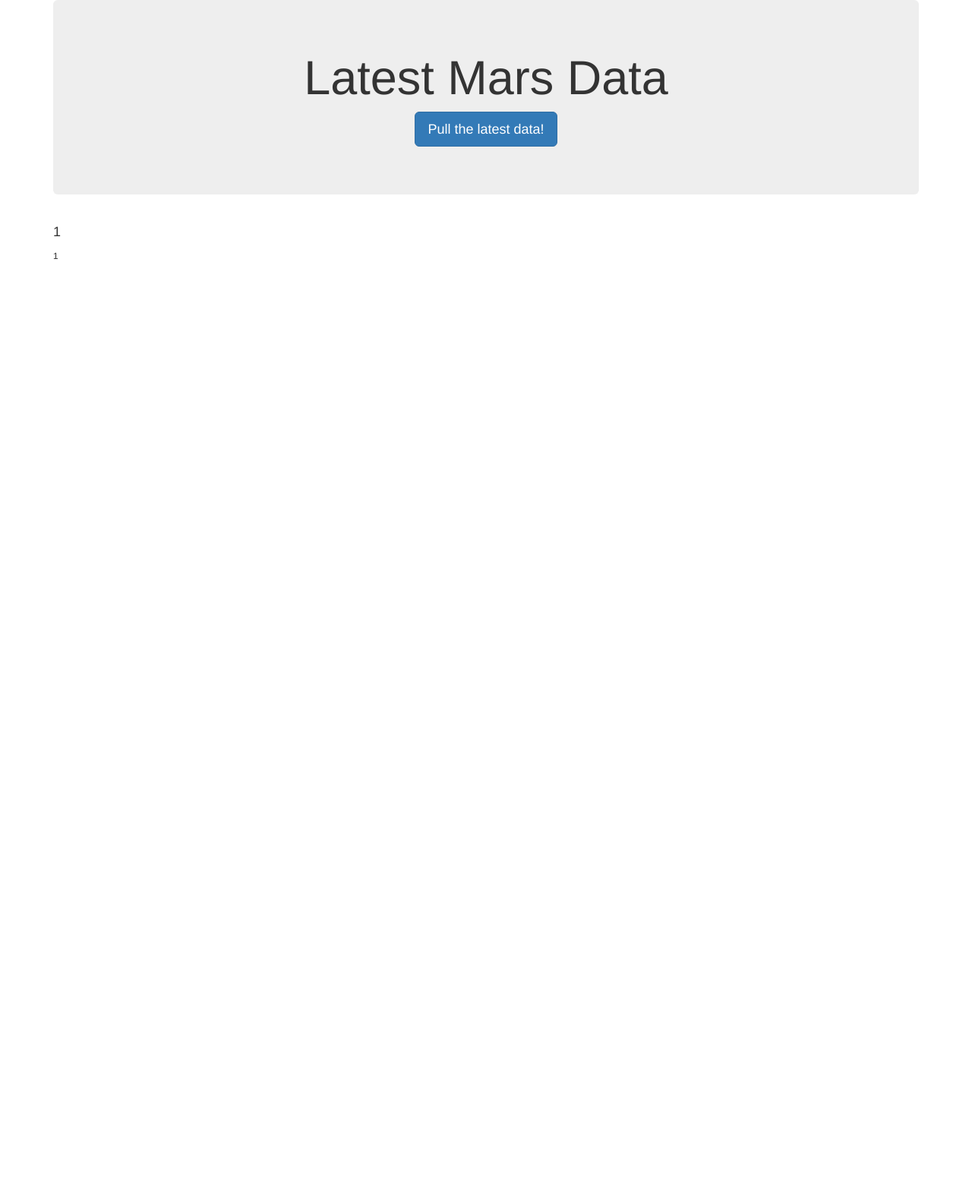
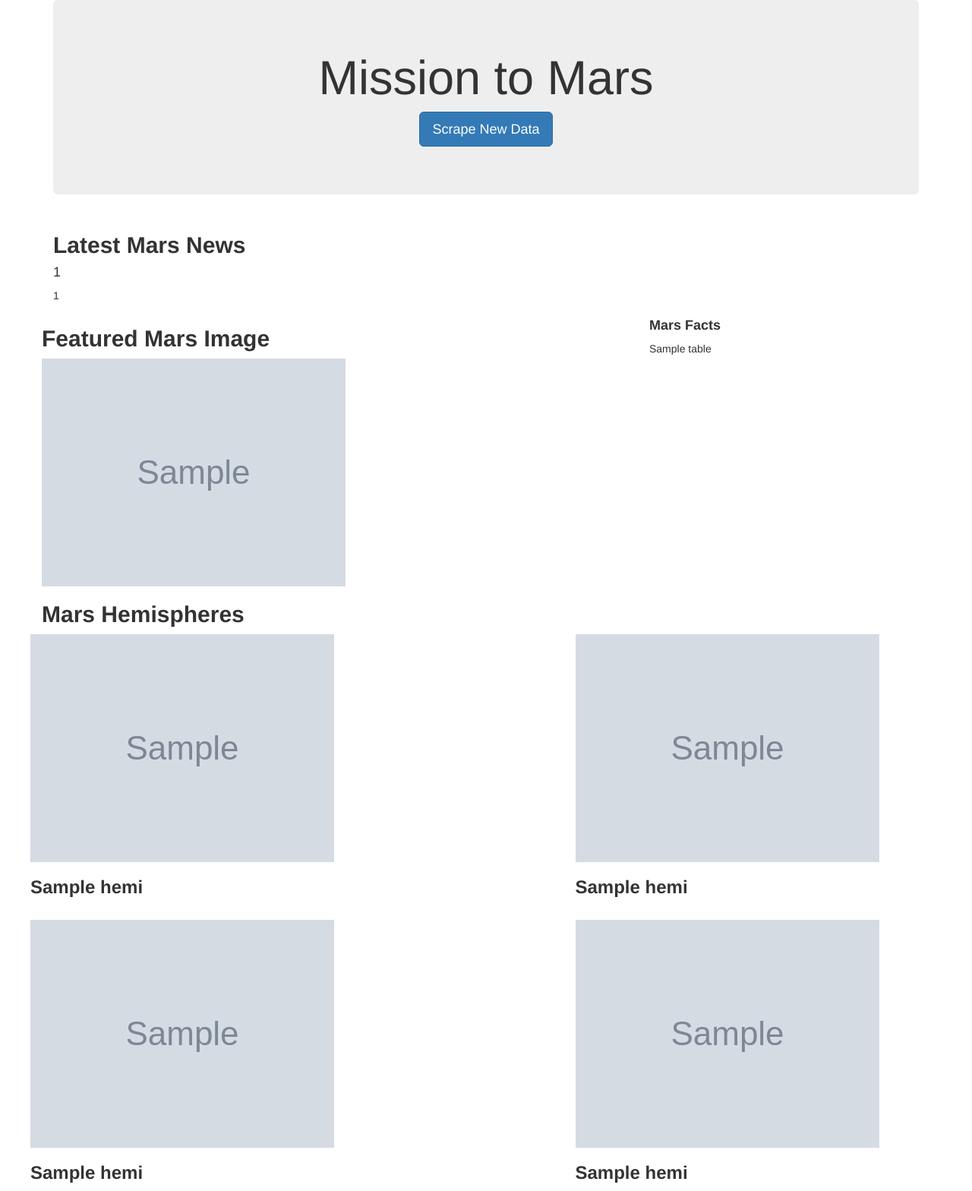
Before and after one commit to floresfdo/web-scraping-challenge, a Flask app: page / in a window 1280 px wide. Shown: the whole page at 76% size. Before the commit the page ends 341 px from the top, so only its background shows below. Run offline with Flask 2, Linux system fonts and the light colour scheme; grey boxes marked "Sample" are stand-in pictures; a database or web service that is not in the repository returns one stand-in record (values such as "Sample title"); some libraries are stand-ins or nearby versions.

Commit message:
pushing final updates

```diff
--- a/Missions_to_Mars/scrape_mars.py
+++ b/Missions_to_Mars/scrape_mars.py
@@ -60,6 +60,8 @@ def scrape():
     facts_url = 'https://space-facts.com/mars/'
     tables = pd.read_html(facts_url)
     facts_df = tables[0]
+    facts_df.columns = ['Description','Measurement']
+    facts_df = facts_df.set_index('Description')
 
     # convert dataframe to html
     facts_html = facts_df.to_html()
--- a/Missions_to_Mars/templates/index.html
+++ b/Missions_to_Mars/templates/index.html
@@ -13,17 +13,64 @@
   <div class="container">
 
     <div class="jumbotron text-center">
-      <h1>Latest Mars Data</h1>
-      <p><a class="btn btn-primary btn-lg" href="/scrape" role="button">Pull the latest data!</a></p>
+      <h1>Mission to Mars</h1>
+      <p><a class="btn btn-primary btn-lg" href="/scrape" role="button">Scrape New Data</a></p>
     </div>
 
     <div class="row" id="mars_facts">
       <div class="col-md-12">
+        <h2><strong>Latest Mars News</strong></h2>
         <h4 class="heading">{{data.n_title}}</h4>
-        <small>{{data.n_text}}</small>
+        <p>{{data.n_text}}</p>
       </div>
+    <div class="row" id="mars_image">
+       <div class="col-md-8">
+        <h2 class="heading"><strong> Featured Mars Image</strong></h2>
+        <img src="{{data.featured_img}}" alt="mars">
+       </div>
+       <div class="col-md-4">
+        <h4 class="heading"><strong>Mars Facts</strong></h4>
+        <table>{{data.table|safe}}</table>
+       </div>
     </div>
+    <div class="row" id="mars_hemis">
+        <div class="col-md-12">
+            <h2 class="heading"><strong>Mars Hemispheres</strong></h2>
+        </div>
+        <div class="row" id="mars_2_hemis">
+            <div class="col-md-5">
+                <img src={{data.hemis[0]["img_url"]}} style="max-width:100%; height:auto;" alt="mars hemispheres">
+                <h3><strong>{{data.hemis[0]["title"]}}</strong></h3>
 
+            </div>
+            <div class="col-md-2">
+            </div>
+            <div class="col-md-5">
+                <img src={{data.hemis[1]["img_url"]}} style="max-width:100%; height:auto;" alt="mars hemispheres">
+                <h3><strong>{{data.hemis[1]["title"]}}</strong></h3>
+
+            </div>
+        </div>
+    </div>
+    <div class="row" id="mars_hemis">
+        <div class="col-md-12">
+            <br>
+        </div>
+        <div class="row" id="mars_2_hemis">
+            <div class="col-md-5">
+                <img src={{data.hemis[2]["img_url"]}} style="max-width:100%; height:auto;" alt="mars hemispheres">
+                <h3><strong>{{data.hemis[2]["title"]}}</strong></h3>
+
+            </div>
+            <div class="col-md-2">
+            </div>
+            <div class="col-md-5">
+                <img src={{data.hemis[3]["img_url"]}} style="max-width:100%; height:auto;" alt="mars hemispheres">
+                <h3><strong>{{data.hemis[3]["title"]}}</strong></h3>
+
+            </div>
+        </div>
+    </div>
   </div>
 </body>
 
```
Also changed, not shown: Missions_to_Mars/facts.html (+14 -20 lines).
